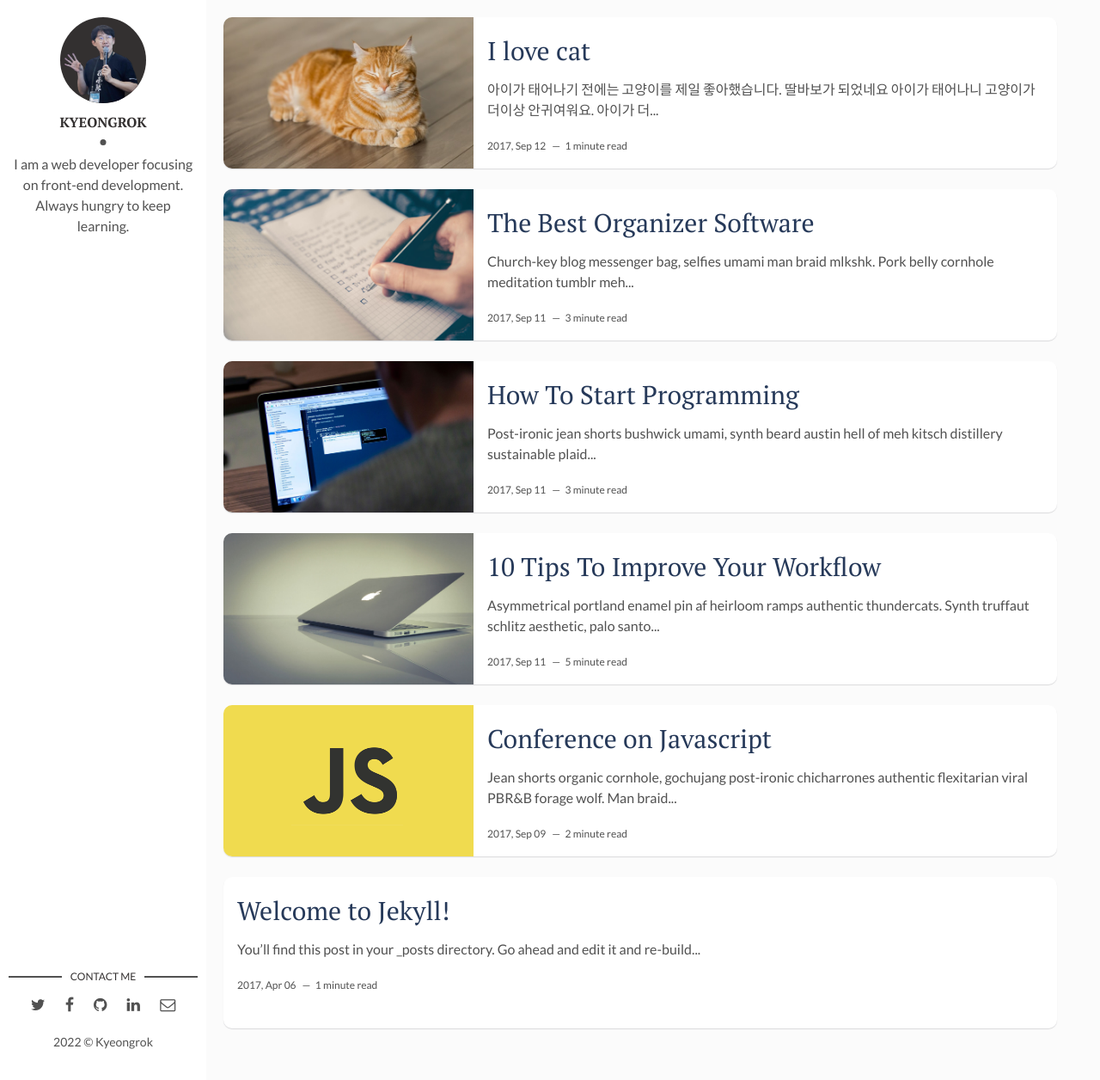
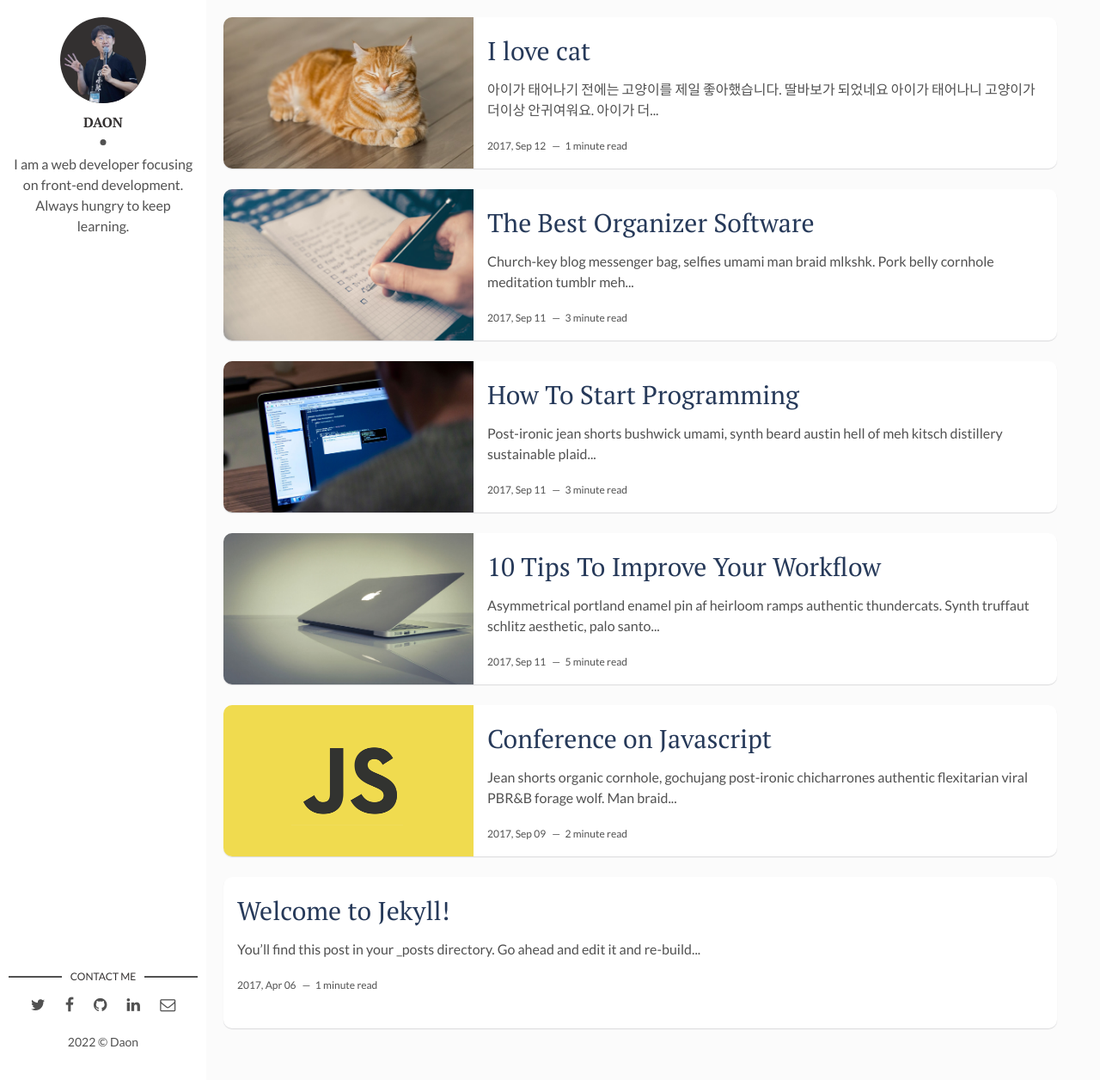
Before and after one commit to ondayary/gitblog, a Jekyll site: the page built from index.html, in a window 1280 px wide and 1256 px high. Shown: the whole window at 86% size. Built offline with Jekyll 4.4.1, drawn with Linux system fonts in a browser that asks for light colours; the list of posts is cut into pages by our own code.

Commit message:
Update _config.yml

```diff
--- a/_config.yml
+++ b/_config.yml
@@ -1,20 +1,20 @@
-title: 김경록 백엔드 개발자의 블로그
+title: 이다온 백엔드 개발자의 블로그
 description: > # this means to ignore newlines until "baseurl:"
   Write an awesome description for your new site here. You can edit this
   line in _config.yml. It will appear in your document head meta (for
   Google search results) and in your feed.xml site description.
 # permalink: ':title/'
-baseurl: "/gitblog3" # the subpath of your site, e.g. /blog
-url: "https://kyeongrok.github.io" # the base hostname & protocol for your site, e.g. http://example.com
+baseurl: "/gitblog" # the subpath of your site, e.g. /blog
+url: "https://ondayary.github.io" # the base hostname & protocol for your site, e.g. http://example.com
 site-twitter: #if your site has a twitter account, enter it here
 
 # Author Settings
-author: Kyeongrok # add your name
+author: Daon # add your name
 author-img: 1642243.png # add your photo
 about-author: I am a web developer focusing on front-end development. Always hungry to keep learning. # add description
 social-twitter: # add your Twitter handle
 social-facebook: # add your Facebook handle
-social-github: kyeongrok # add your Github handle
+social-github: Daon # add your Github handle
 social-linkedin: # add your Linkedin handle
 social-email: # add your Email address
 
```
